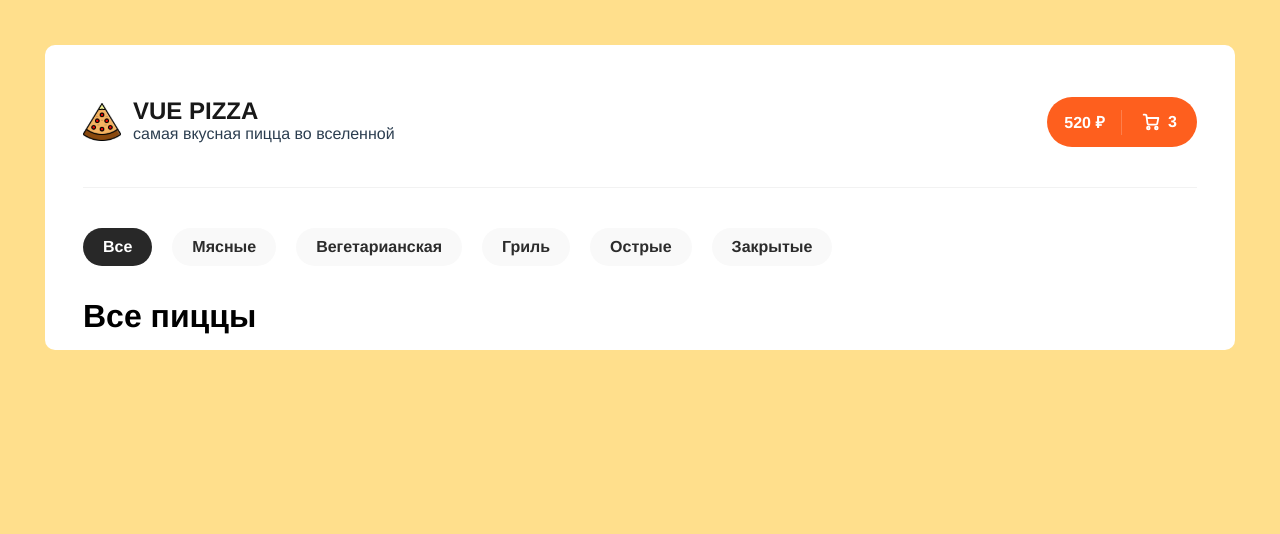
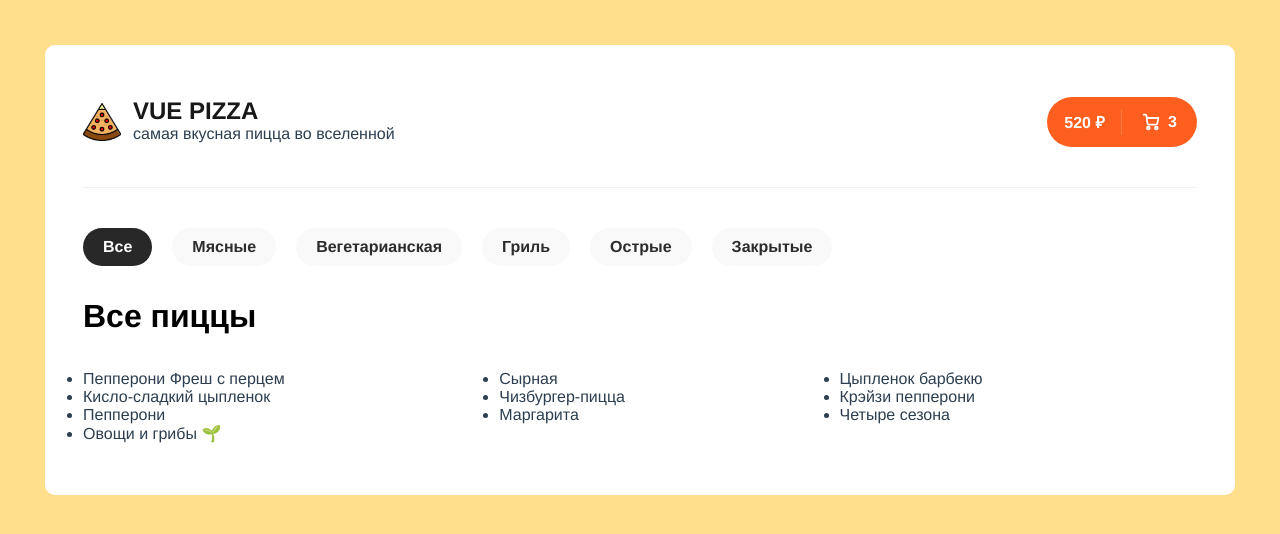
Before and after one commit to Papa-het/pizza-app-vue, a Vue app: page / in a window 1280 px wide. Shown: the top 534 px of the page. Built offline with nearby package versions, Linux system fonts and the light colour scheme.

Commit message:
feat: pizza card component

```diff
--- a/src/components/Layout.vue
+++ b/src/components/Layout.vue
@@ -24,6 +24,7 @@ ul,
 li {
   margin: 0;
   padding: 0;
+  text-align: initial;
 }
 
 body {
--- /dev/null
+++ b/src/components/PizzaCard.vue
@@ -0,0 +1,23 @@
+<template>
+  <li class="pizzaCard">{{ pizza.name }}</li>
+</template>
+
+<script lang="ts">
+import Vue, { PropType } from 'vue';
+import { Pizza } from '@/types';
+
+export default Vue.extend({
+  name: 'PizzaCard',
+  props: {
+    pizza: {
+      type: Object as PropType<Pizza>,
+      required: true,
+    },
+  },
+});
+</script>
+
+<style lang="scss" scoped>
+.pizzaCard {
+}
+</style>
--- a/src/components/PizzaList.vue
+++ b/src/components/PizzaList.vue
@@ -1,20 +1,33 @@
 <template>
   <section class="pizzaList">
     <h1 class="pizzaList-title">Все пиццы</h1>
+
+    <ul class="pizzaList-list">
+      <PizzaCard v-for="pizza in pizzaList" :key="pizza.id" :pizza="pizza" />
+    </ul>
   </section>
 </template>
 
 <script lang="ts">
 import Vue from 'vue';
+import PizzaCard from './PizzaCard.vue';
+
+import { Pizza } from '@/types';
 
 export default Vue.extend({
   name: 'PizzaList',
+  components: { PizzaCard },
+  computed: {
+    pizzaList(): Pizza[] {
+      return this.$store.getters['pizzaList/GET_PIZZALIST'];
+    },
+  },
   methods: {
     fetchData() {
       return this.$store.dispatch('pizzaList/FETCH_PIZZALIST');
     },
   },
-  mounted() {
+  beforeMount() {
     this.fetchData();
   },
 });
@@ -25,10 +38,14 @@ export default Vue.extend({
   padding-top: 32px;
 
   &-title {
-    float: left;
     font-size: 32px;
     color: #000000;
     padding-bottom: 35px;
   }
+
+  &-list {
+    display: grid;
+    grid-template-columns: auto auto auto;
+  }
 }
 </style>
--- a/src/components/Tabs.vue
+++ b/src/components/Tabs.vue
@@ -43,6 +43,8 @@ export default Vue.extend({
   &-list {
     display: flex;
     list-style: none;
+    width: 70%;
+    overflow-x: scroll;
 
     &--item {
       margin-right: 20px;
```
